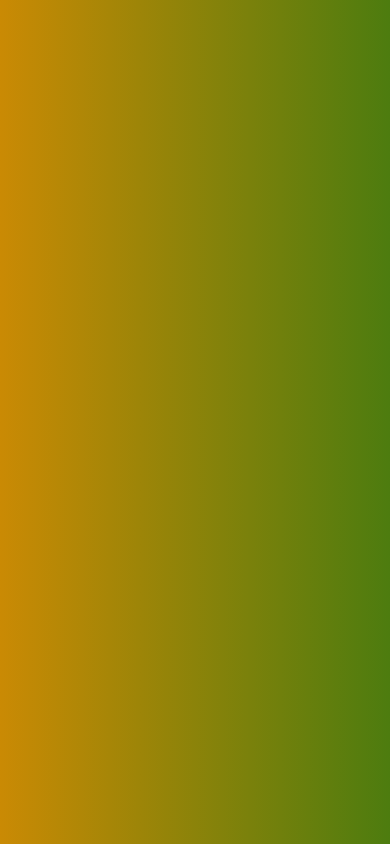
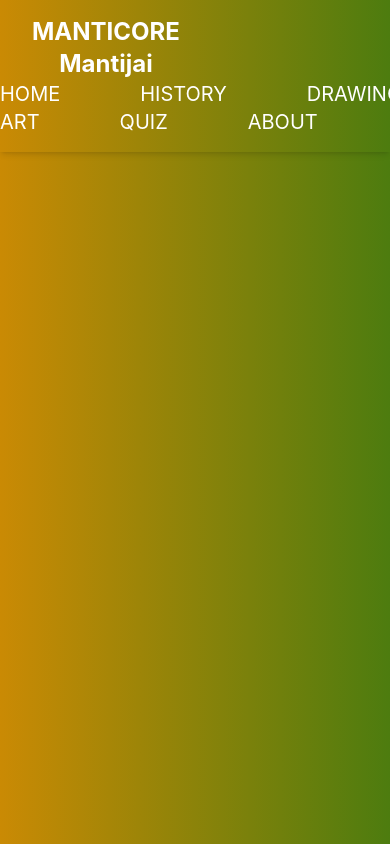
Before and after one commit to Hello-Fennec/G4-Manticore, a React (Create React App) app in the folder manticore_mantijai/: page / in a window 390 px wide. Built offline with nearby package versions, Linux system fonts and the light colour scheme.

Commit message:
edit navbar
finish but not responsive

```diff
--- a/manticore_mantijai/src/App.js
+++ b/manticore_mantijai/src/App.js
@@ -5,7 +5,9 @@ import Nav from './Navbar';
 function App() {
   return (
     <div className="App">
-    <div className='bg-gradient-to-r from-yellow-600 to-lime-700 ... w-full h-screen'></div>
+      <div className='bg-gradient-to-r from-yellow-600 to-lime-700 ... w-full h-screen'>
+          <Nav />
+      </div>
 
     </div>
   );
--- a/manticore_mantijai/src/Navbar.jsx
+++ b/manticore_mantijai/src/Navbar.jsx
@@ -1,7 +1,23 @@
+import React from "react";
+
 const Nav = () => {
     return (
-        <div>
-            Manticore
+        <div className="shadow-md w-full fixed top-0 left-0">
+            <div className="md:flex items-center justify-between py-4 md:px-10 md:px-7">
+                <div className=" ml-8 font-bold text-2xl cursor-pointer flex items-center text-white">
+                    MANTICORE <br/> Mantijai
+                </div>
+              <ul className="md:flex md:items-center md:max-xl mr-20">
+                <li className="md:max-xl space-x-20  text-xl text-white ">
+                <a href="#">HOME</a>
+                <a>HISTORY</a>
+                <a>DRAWING</a>
+                <a>GALLERY ART</a>
+                <a>QUIZ</a>
+                <a>ABOUT</a>
+                </li>
+              </ul>
+            </div>
         </div>
 
 
```
